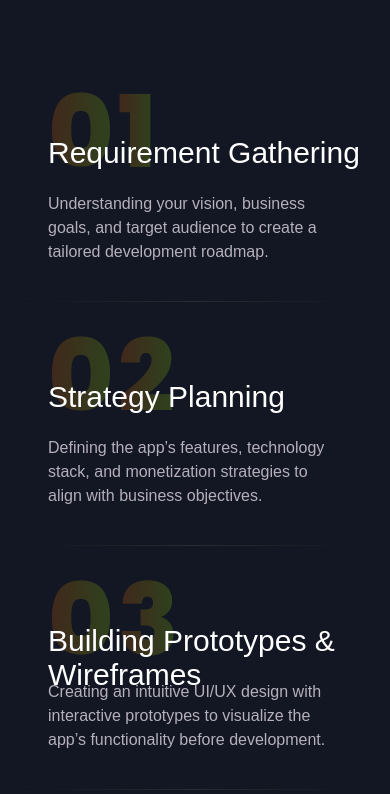
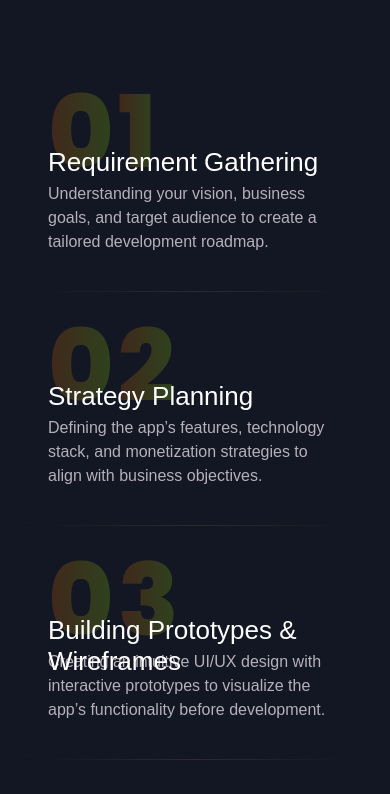
Before and after one commit to magicchat-core/powermetica, a Next.js app: page /dating-app-development in a window 390 px wide. Shown: the part 2542-3336 px from the top of the page. Built offline with nearby package versions, Linux system fonts and the light colour scheme.

Commit message:
fixed TimeTested section responsiveness

```diff
--- a/src/Components/datingApp-components/TimeTested.module.css
+++ b/src/Components/datingApp-components/TimeTested.module.css
@@ -136,9 +136,14 @@
   }
   .cardheading{
     max-width: 100%;
+    font-size: 26px;
+    top: 38%;
   }
   .card-number{
     font-size: 100px;
+  }
+  .cardDesc {
+    margin-top: 0px;
   }
   .cardDesc p {
     padding: 0px 0px 30px 0px;
```
